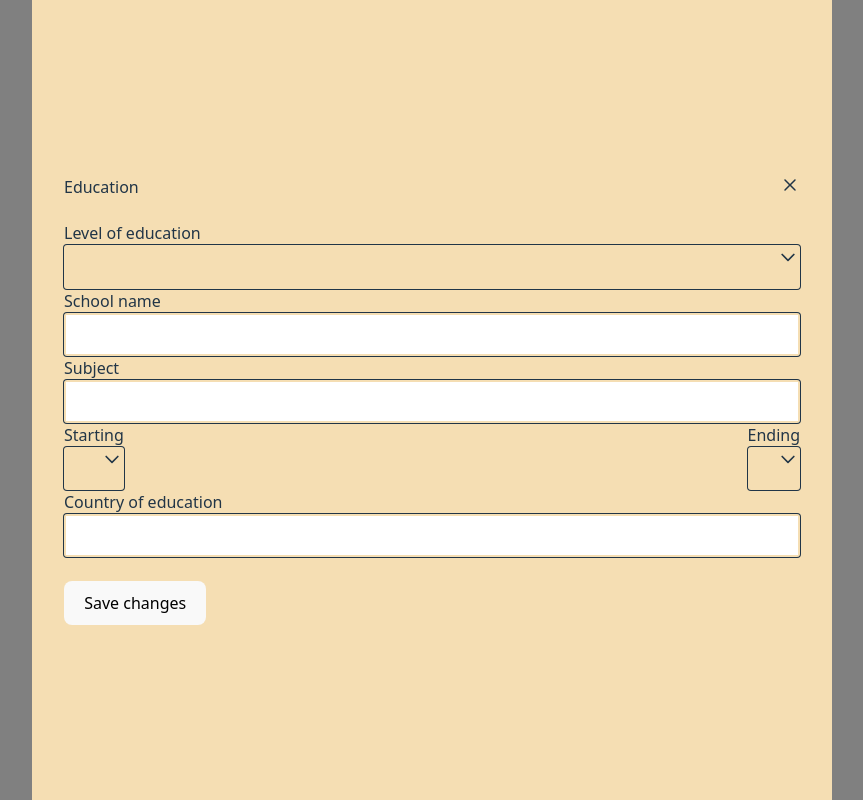
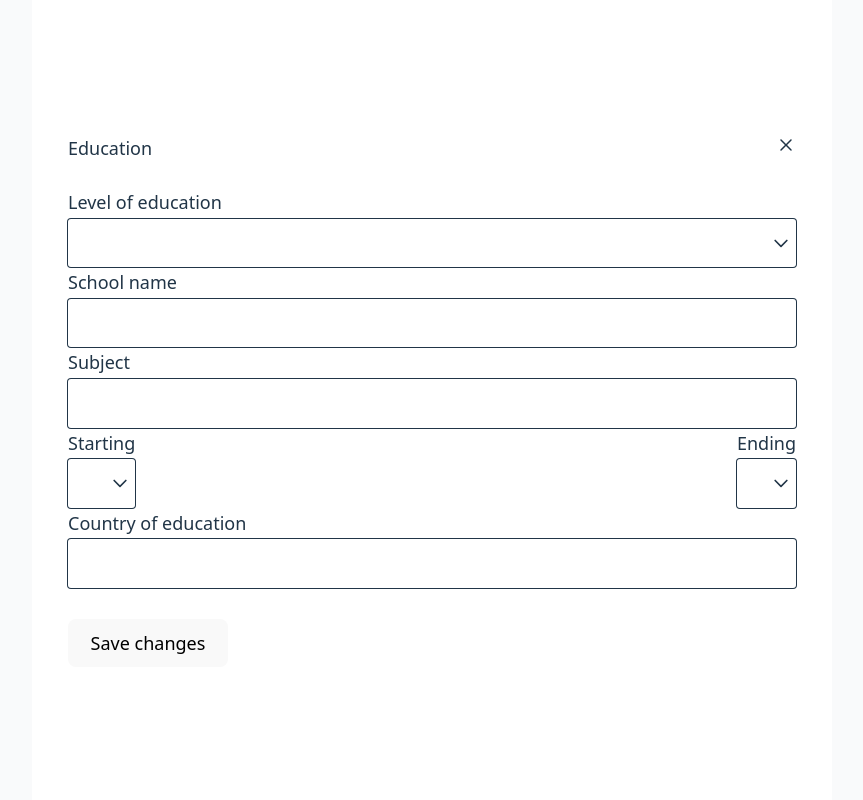
Before and after one commit to T6nuk/cv-react, a React (Vite) app: page / in a window 1280 px wide. Both pictures are taken after a click on the button "+ add new education". Shown: the whole page, without its empty margins (208-1071 px from the left). Built offline with nearby package versions, Linux system fonts and the light colour scheme.

Commit message:
Buttons to a tags in section, styling

```diff
--- a/src/App.css
+++ b/src/App.css
@@ -62,7 +62,7 @@
 }
 
 .dropdown-list {
-  width: 100%;
+  height: 100%;
 }
 
 .year-dropdown {
@@ -85,7 +85,7 @@ svg {
   margin: auto;
   width: fit-content;
   align-content: center;
-  background-color: wheat;
+  background-color: white;
 }
 
 .input-box {
@@ -97,8 +97,21 @@ svg {
 }
 .input-box input {
   width: 100%;
+  font-size: 1.3rem;
 }
 
 input:focus {
   outline: none;
 }
+
+.dropdown-svg {
+  display: flex;
+  align-items: center;
+  justify-content: end;
+  padding: 3px;
+  flex-direction: row;
+}
+
+.dd-span-selected {
+  padding: 3px;
+}
--- a/src/components/DropdownComponent.jsx
+++ b/src/components/DropdownComponent.jsx
@@ -12,12 +12,14 @@ export default function Dropdown({ options, value, name }) {
           style={{
             height: "100%",
             display: "flex",
+            alignItems: "center",
             justifyContent: "space-between",
+            gap: "1rem",
           }}
         >
           <input type="hidden" name={name} value={selected} />
-          <span>{selected}</span>
-          <span>
+          <span className="dd-span-selected">{selected}</span>
+          <span className="dropdown-svg">
             <svg
               fill="none"
               viewBox="0 0 24 24"
--- a/src/components/EducationForm.jsx
+++ b/src/components/EducationForm.jsx
@@ -28,7 +28,6 @@ export default function EducationForm({ onSubmit, initialValues, onClose }) {
             xmlns="http://www.w3.org/2000/svg"
             viewBox="0 0 20 20"
             fill="none"
-            class="w-6 h-6 dismiss"
             onClick={() => onClose(true)}
           >
             <path
@@ -68,6 +67,7 @@ export default function EducationForm({ onSubmit, initialValues, onClose }) {
                     type="text"
                     name="schoolName"
                     defaultValue={initialValues.schoolName}
+                    autoComplete="off"
                   />
                 </div>
               </div>
@@ -78,6 +78,7 @@ export default function EducationForm({ onSubmit, initialValues, onClose }) {
                     type="text"
                     name="subject"
                     defaultValue={initialValues.subject}
+                    autoComplete="off"
                   />
                 </div>
               </div>
@@ -114,6 +115,7 @@ export default function EducationForm({ onSubmit, initialValues, onClose }) {
                     type="text"
                     name="country"
                     defaultValue={initialValues.country}
+                    autoComplete="off"
                   />
                 </div>
               </div>
--- a/src/components/EducationSection.jsx
+++ b/src/components/EducationSection.jsx
@@ -16,7 +16,11 @@ export default function EducationSection({ entries, onAdd, onEdit, onDelete }) {
       </div>
     );
   return (
-    <div>
+    <div
+      style={{
+        backgroundColor: "white",
+      }}
+    >
       <div>
         <header>Education</header>
       </div>
@@ -24,20 +28,35 @@ export default function EducationSection({ entries, onAdd, onEdit, onDelete }) {
         {eduArr.map((entry) => (
           <article key={entry.id}>
             <div>
-              <div>
+              <div
+                style={{
+                  display: "flex",
+                  gap: "1rem",
+                }}
+              >
                 <strong>
                   {entry.schoolName} ({entry.country}, {entry.educationLevel})
                 </strong>
-                <button type="button" onClick={() => onEdit(entry.id)}>
-                  Change
-                </button>
-                <button type="button" onClick={() => onDelete(entry.id)}>
-                  Delete
-                </button>
+                <div
+                  style={{
+                    display: "flex",
+                    gap: "1rem",
+                  }}
+                >
+                  <a type="button" onClick={() => onEdit(entry.id)}>
+                    Change
+                  </a>
+                  <a type="button" onClick={() => onDelete(entry.id)}>
+                    Delete
+                  </a>
+                </div>
               </div>
+
               <div style={{}}>
                 <div>{entry.subject}</div>
-                <div>{entry.years}</div>
+                <div>
+                  {entry.yearStarting} - {entry.yearEnding}
+                </div>
               </div>
             </div>
           </article>
--- a/src/index.css
+++ b/src/index.css
@@ -1,6 +1,7 @@
 :root {
   font-family: system-ui, Avenir, Helvetica, Arial, sans-serif;
-  line-height: 1.5;
+  line-height: 1.75rem;
+  font-size: 1.125rem;
   font-weight: 400;
 
   color-scheme: light dark;
@@ -28,7 +29,7 @@ body {
   place-items: center;
   min-width: 320px;
   min-height: 100vh;
-  background-color: gray;
+  background-color: rgb(249 250 251);
 }
 
 h1 {
```
